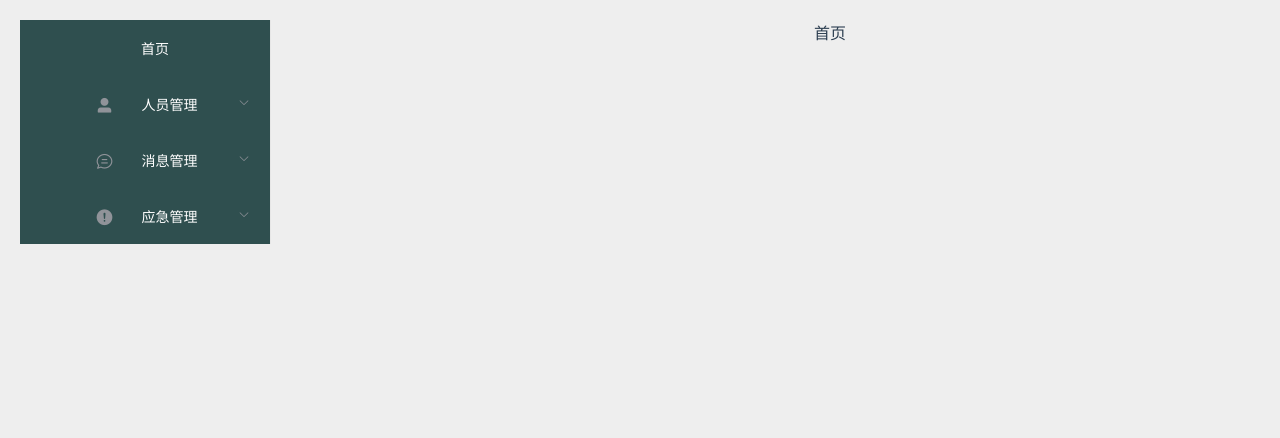
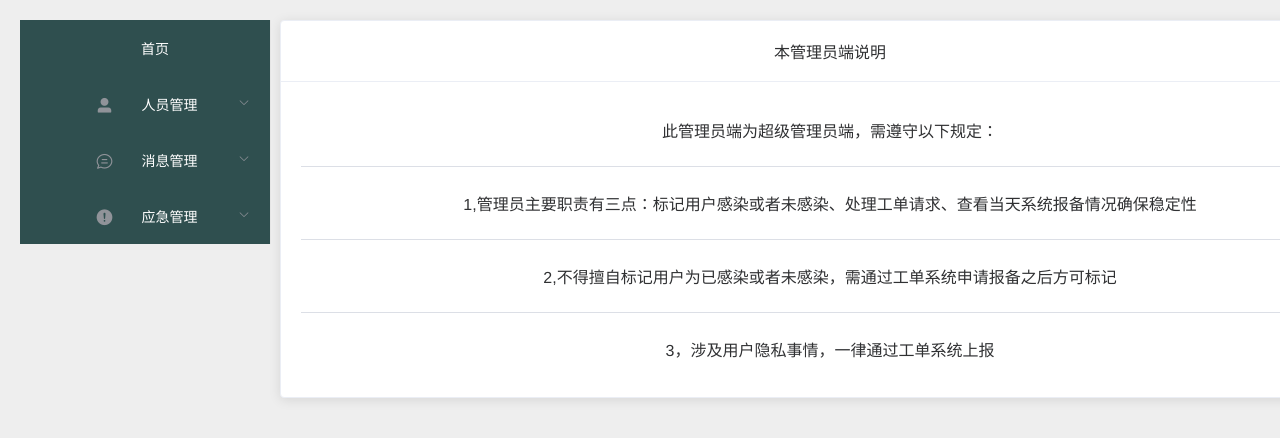
Before and after one commit to poemyoung/trace_front_end, a Vue app: page /#/index in a window 1280 px wide. Shown: the top 438 px of the page. Built offline with nearby package versions, Linux system fonts and the light colour scheme.

Commit message:
web端全部完成

```diff
--- a/src/components/emergency/personlist.vue
+++ b/src/components/emergency/personlist.vue
@@ -30,16 +30,6 @@
           <span :style="{ color: scope.row.symptom ? 'red' : 'black' }">{{
             scope.row.symptom ? "异常" : "正常"
           }}</span>
-        </template>
-      </el-table-column>
-      <el-table-column label="详细信息">
-        <template slot-scope="scope">
-          <el-button
-            type="text"
-            size="medium"
-            @click="$emit('check-detail', scope.row.uid)"
-            >查看详情</el-button
-          >
         </template>
       </el-table-column>
       <el-table-column type="selection" width="55"> </el-table-column>
--- a/src/components/index.vue
+++ b/src/components/index.vue
@@ -1,13 +1,27 @@
 <template>
-    <div id="index">
-        首页
+  <div id="index">
+    <el-card class="box-card">
+      <div slot="header" class="clearfix">
+        <span>本管理员端说明</span>
+      </div>
+    <div style="text-align:center">
+        <p>
+            此管理员端为超级管理员端，需遵守以下规定：
+            <el-divider></el-divider>
+            1,管理员主要职责有三点：标记用户感染或者未感染、处理工单请求、查看当天系统报备情况确保稳定性
+            <el-divider></el-divider>
+            2,不得擅自标记用户为已感染或者未感染，需通过工单系统申请报备之后方可标记
+            <el-divider></el-divider>
+            3，涉及用户隐私事情，一律通过工单系统上报
+        </p>
     </div>
+    </el-card>
+  </div>
 </template>
 <script>
 export default {
-    name:"index"
-}
+  name: "index",
+};
 </script>
 <style scoped>
-
 </style>
--- a/src/requests.js
+++ b/src/requests.js
@@ -1,4 +1,4 @@
-const base = "localhost:443"
+const base = "www.poemyoung.xyz"
 const baseUrl = "https://"+base+"/webapi";
 const httpsBase = "https://"+base;
 import Axios from 'axios'
```
